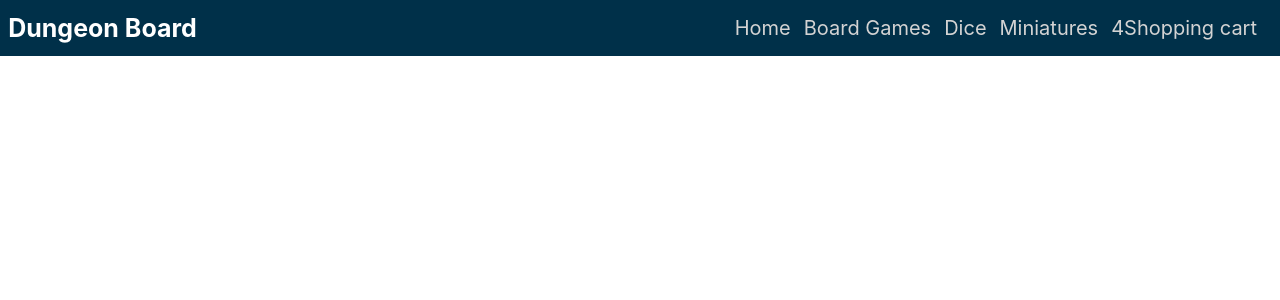
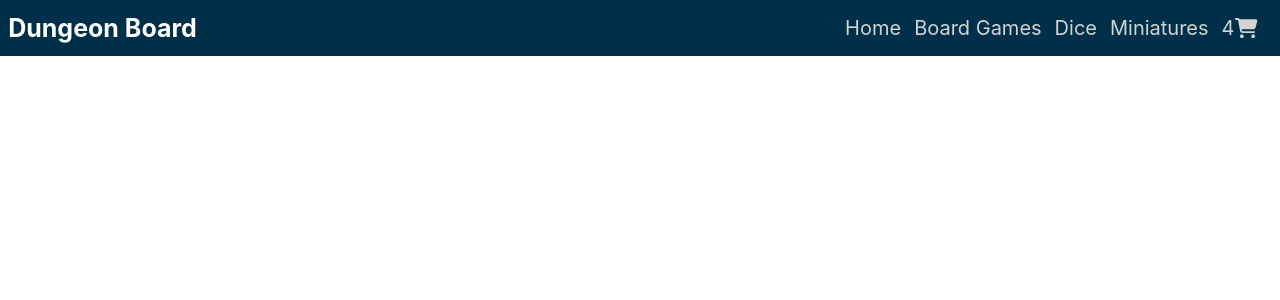
Before and after one commit to PabloGCH/proyecto-react-coderhouse, a React (Create React App) app: page / in a window 1280 px wide. Shown: the top 300 px of the page. Built offline with nearby package versions, Linux system fonts and the light colour scheme.

Commit message:
Added fontAwesome to project

```diff
--- a/package.json
+++ b/package.json
@@ -3,6 +3,9 @@
   "version": "0.1.0",
   "private": true,
   "dependencies": {
+    "@fortawesome/fontawesome-svg-core": "^6.1.1",
+    "@fortawesome/free-solid-svg-icons": "^6.1.1",
+    "@fortawesome/react-fontawesome": "^0.2.0",
     "@testing-library/jest-dom": "^5.16.4",
     "@testing-library/react": "^13.3.0",
     "@testing-library/user-event": "^13.5.0",
--- a/src/components/NavBar/CartWidget/CartWidget.js
+++ b/src/components/NavBar/CartWidget/CartWidget.js
@@ -1,7 +1,12 @@
+import { FontAwesomeIcon } from '@fortawesome/react-fontawesome';
+import { faCartShopping } from '@fortawesome/free-solid-svg-icons';
 
 const CartWidget = ({quantity}) => {
 	return (
-		<span>{quantity}</span>
+		<>
+			<span>{quantity}</span>
+			<FontAwesomeIcon icon={faCartShopping}/>
+		</>
 	)
 }
 export default CartWidget;
--- a/src/components/NavBar/NavBar.js
+++ b/src/components/NavBar/NavBar.js
@@ -24,7 +24,6 @@
 				<li>
 					<a href="#">
 						<CartWidget quantity="4"/>
-						<span>Shopping cart</span>
 					</a>
 				</li>
 			</ul>
```
Also changed, not shown: 1 other file (tests, documents, lock files or other folders).
